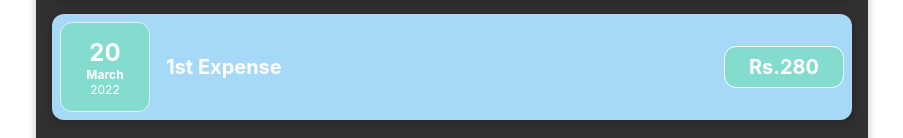
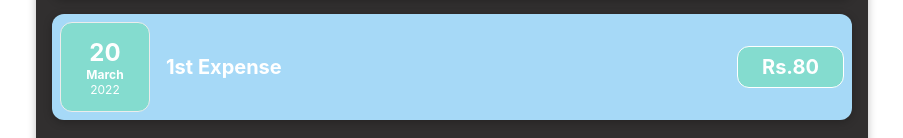
Before and after one commit to naveenkosigi/Expense-Tracker-React-, a React (Create React App) app: page / in a window 1280 px wide. Shown: the part 600-738 px from the top of the page, without its empty margins (188-1091 px from the left). Built offline with nearby package versions, Linux system fonts and the light colour scheme.

Commit message:
made expenses items dynamic

```diff
--- a/src/components/Expenses/Expenses.js
+++ b/src/components/Expenses/Expenses.js
@@ -6,18 +6,37 @@ import ExpenseItem from "../ExpenseItem/ExpenseItem";
 
 export const Expenses = (props) => {
 
-    const [selectedYear,setYear] = useState('2022')
+    const [selectedYear,setYear] = useState('2022');
+
+    const [expenses,setExpenses] = useState([
+        {
+            title:'1st Expense',
+            price:'23',
+            date:new Date()
+        },
+        {
+            title:'1st Expense',
+            price:'100',
+            date:new Date()
+        },
+        {
+            title:'1st Expense',
+            price:'80',
+            date:new Date()
+        }
+    ]);
 
     const onYearChange = (year) => {
         setYear(year);
     };
 
+
     return (
         <Card className="expenses-container">
             <ExpenseDateFilter date={selectedYear} onYearChange={onYearChange}></ExpenseDateFilter>
-            <ExpenseItem title="1st Expense" price="23" date={new Date()}></ExpenseItem>
-            <ExpenseItem title="1st Expense" price="100" date={new Date()}></ExpenseItem>
-            <ExpenseItem title="1st Expense" price="280" date={new Date()}></ExpenseItem>
+            {expenses.map((expense) => {
+                return (<ExpenseItem title={expense.title} price={expense.price} date={expense.date} />)
+            })}
         </Card>
     );
 };
```
